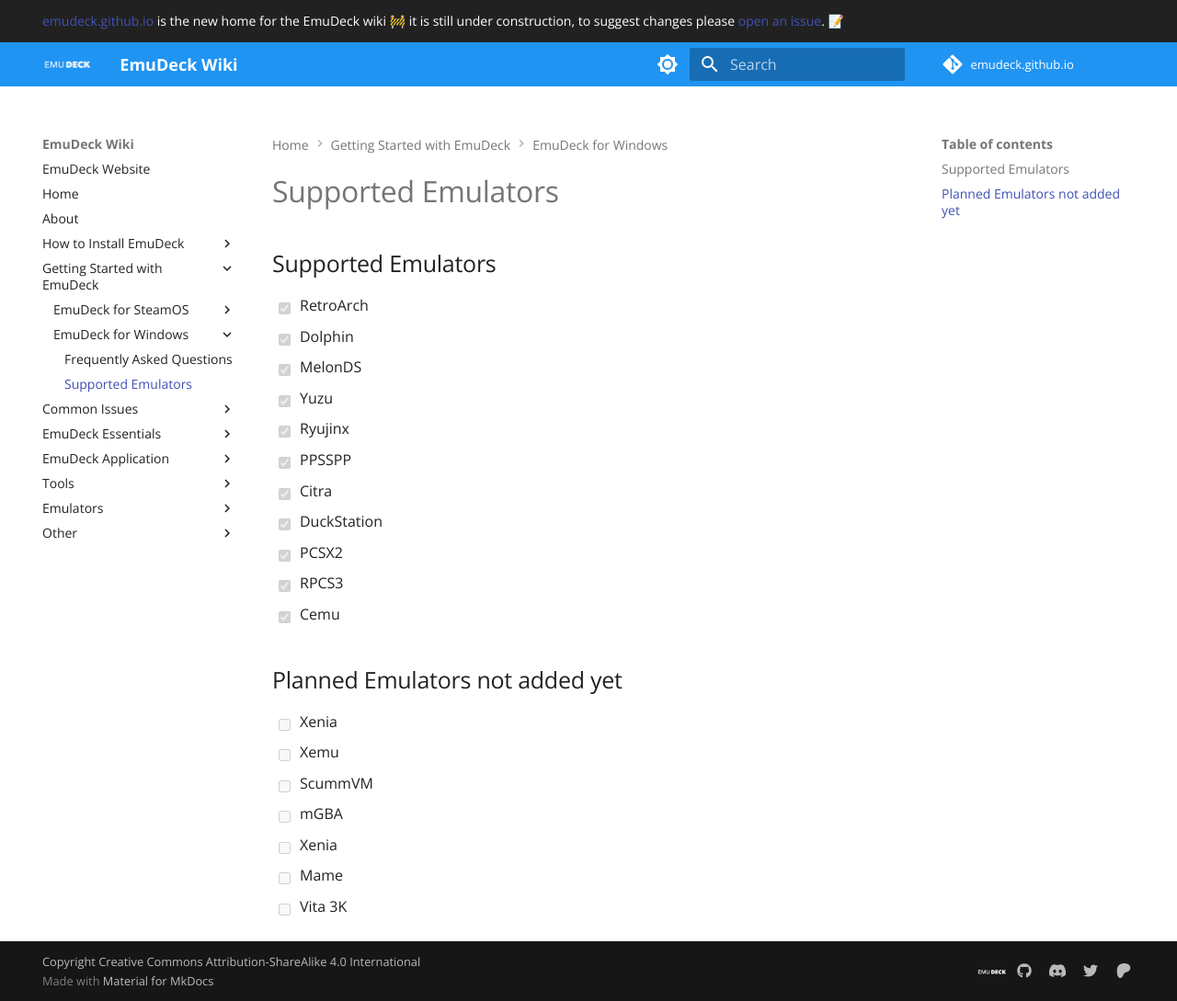
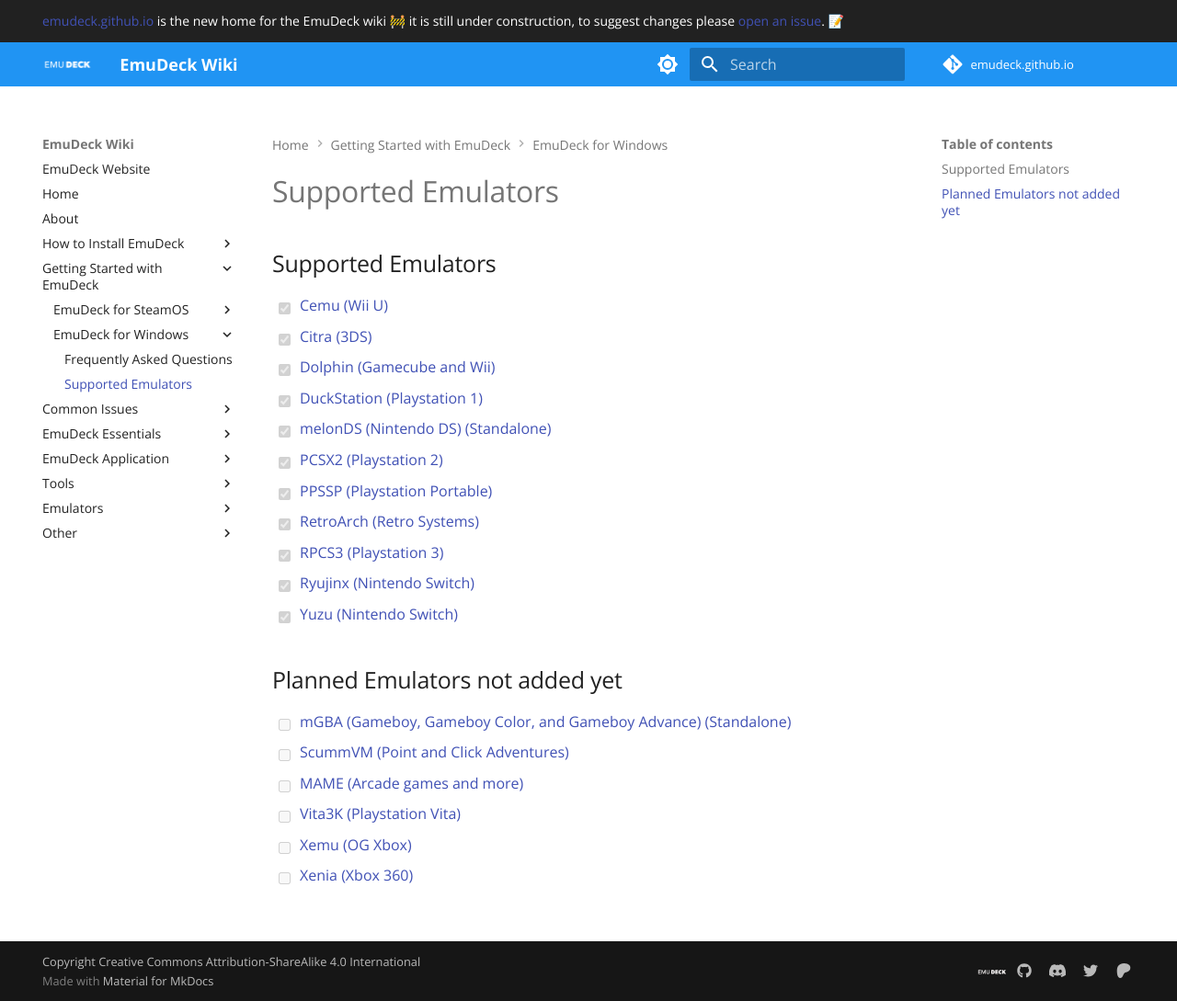
Before and after one commit to EmuDeck/emudeck.github.io, an MkDocs documentation site: the page built from docs/getting-started-with-emudeck/windows/supported-emulators.md, in a window 1280 px wide and 1089 px high. Shown: the whole window at 92% size. Built offline with MkDocs 1.6.1 and Material for MkDocs 9.7.7, drawn with Linux system fonts in a browser that asks for light colours; comment, search, counter and statistics services are not loaded.

```diff
--- a/docs/getting-started-with-emudeck/windows/supported-emulators.md
+++ b/docs/getting-started-with-emudeck/windows/supported-emulators.md
@@ -2,24 +2,23 @@
 
 ## Supported Emulators
 
-- [x] RetroArch
-- [x] Dolphin
-- [x] MelonDS
-- [x] Yuzu
-- [x] Ryujinx
-- [x] PPSSPP
-- [x] Citra
-- [x] DuckStation
-- [x] PCSX2
-- [x] RPCS3
-- [x] Cemu
+- [x] [Cemu (Wii U)](https://cemu.info/)
+- [x] [Citra (3DS)](https://citra-emu.org/)
+- [x] [Dolphin (Gamecube and Wii)](https://dolphin-emu.org/)
+- [x] [DuckStation (Playstation 1)](https://www.duckstation.org/)
+- [x] [melonDS (Nintendo DS) (Standalone)](https://melonds.kuribo64.net/)
+- [x] [PCSX2 (Playstation 2)](https://pcsx2.net/)
+- [x] [PPSSP (Playstation Portable)](https://www.ppsspp.org/)
+- [x] [RetroArch (Retro Systems)](https://github.com/libretro/RetroArch/)
+- [x] [RPCS3 (Playstation 3)](https://rpcs3.net/)
+- [x] [Ryujinx (Nintendo Switch)](https://ryujinx.org/)
+- [x] [Yuzu (Nintendo Switch)](https://yuzu-emu.org/)
 
 ## Planned Emulators not added yet
 
-- [ ] Xenia
-- [ ] Xemu
-- [ ] ScummVM
-- [ ] mGBA
-- [ ] Xenia
-- [ ] Mame
-- [ ] Vita 3K
+- [ ] [mGBA (Gameboy, Gameboy Color, and Gameboy Advance) (Standalone)](https://mgba.io/)
+- [ ] [ScummVM (Point and Click Adventures)](https://www.scummvm.org/)
+- [ ] [MAME (Arcade games and more)](https://www.mamedev.org/)
+- [ ] [Vita3K (Playstation Vita)](https://vita3k.org/)
+- [ ] [Xemu (OG Xbox)](https://xemu.app/)
+- [ ] [Xenia (Xbox 360)](https://xenia.jp/)
```
Also changed, not shown: docs/emudeck-essentials/cheat-sheet.md (+2 -2 lines), docs/getting-started-with-emudeck/windows/frequently-asked-questions.md (added, +29 -0 lines), docs/index.md (+17 -0 lines).
